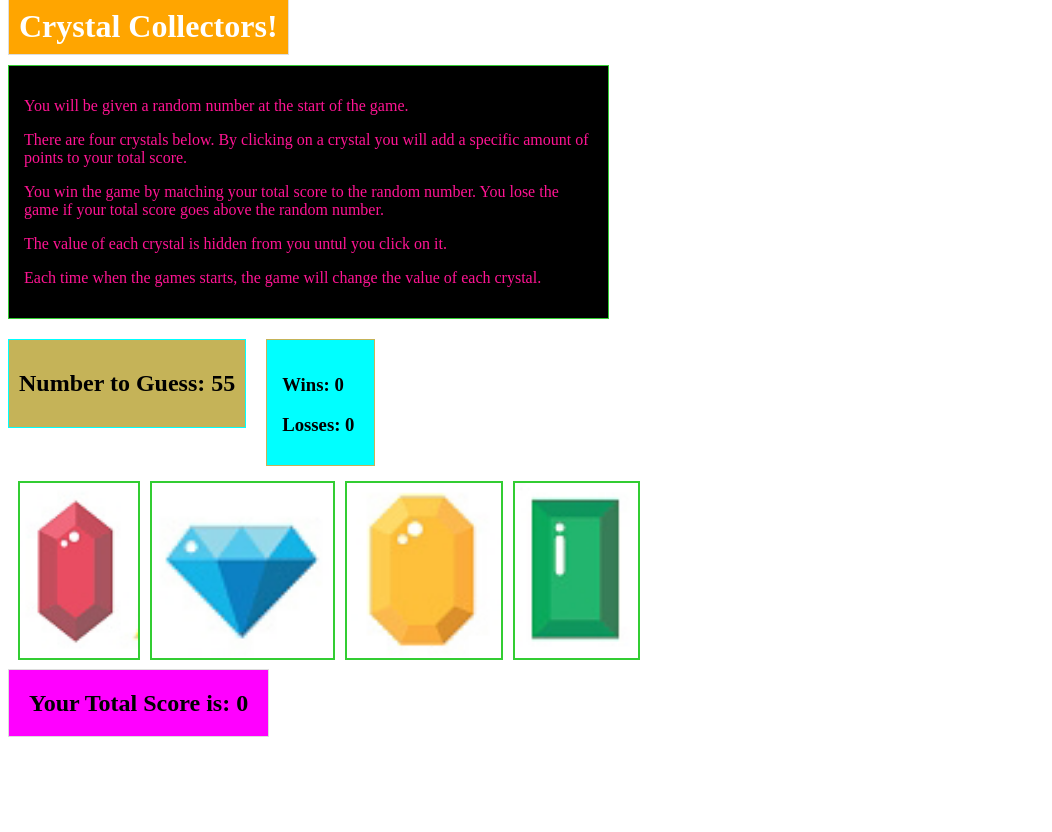
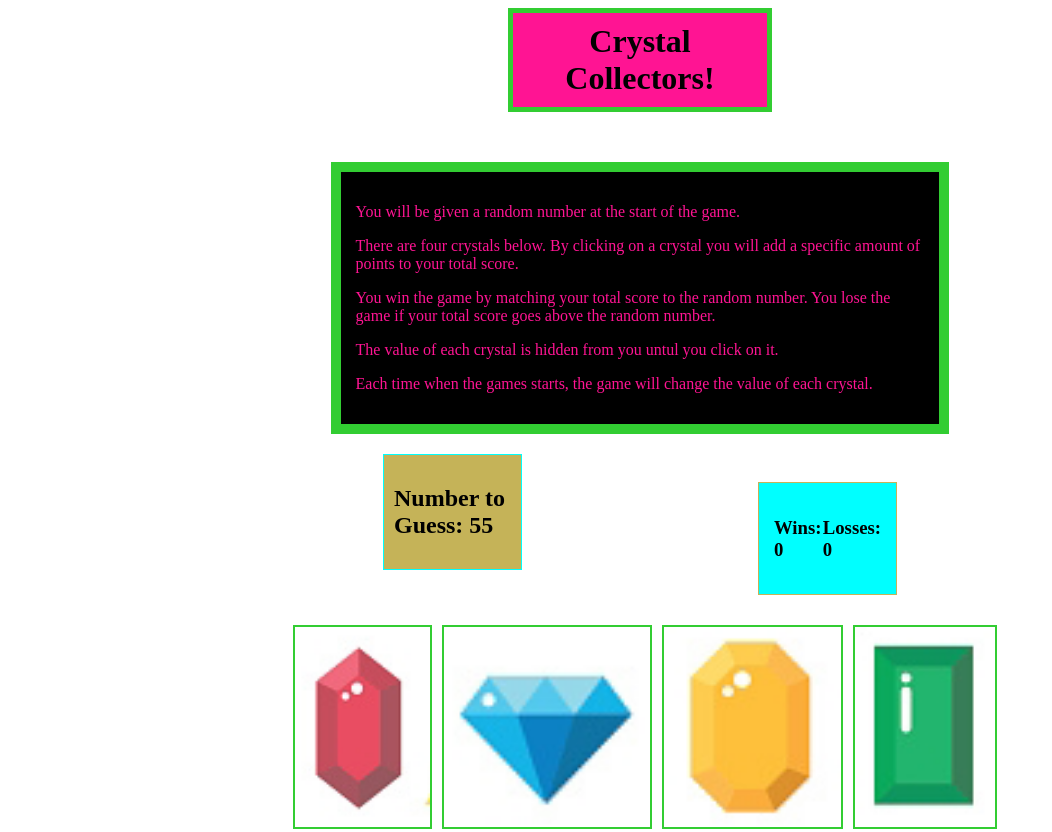
Before and after one commit to geraldperriman/week-4-game, a plain HTML site: page index.html in a window 1280 px wide. Shown: the top 832 px of the page, without its empty margins (0-1052 px from the left). Before the commit the page ends 800 px from the top, so only its background shows below. Drawn offline with nearby package versions, Linux system fonts and the light colour scheme.

Commit message:
draft-final

```diff
--- a/assets/css/style.css
+++ b/assets/css/style.css
@@ -4,12 +4,14 @@ body {
 }
 
 h1 {
-	background-color: orange;
-	color: white;
-	display:inline;
+	background-color: #FF1493;
+	color: black;
+	display:block;
 	padding: 10px;
-	margin-bottom: 30px;
-	border: solid 1px #ddd;
+	margin:0 auto;
+	margin-left: 500px;
+	margin-right: 500px;
+	border: solid 5px #32CD32;
 	text-align: center;
 }
 
@@ -26,26 +28,34 @@ h1 {
 	width: 45%;
 	clear:both;
 	padding: 15px;
-	margin-top: 20px;
-	border: solid 1px #32CD32;
+	margin: 0 auto;
+	margin-top: 50px;
+	border: solid 10px #32CD32;
 	color: #FF1493;
 }
 
 #guessingNumber {
 	background-color: #C5B358;
-	float: left;
-	display: inline-block;
+	display: flex;
+	justify-content:center;
+	align-items: center;
 	padding: 10px;
 	margin-top: 20px;
+	margin-left: 375px;
+	margin-right: 750px;
 	border: solid 1px #00FFFF;
 }
 
 #scoreboard {
 	background-color: #00FFFF;
-	display: inline-block;
-	padding: 15px 20px 10px 15px;
-	margin-top: 20px;
-	margin-left: 20px;
+	display: flex;
+	justify-content:center;
+	align-items: center;
+	margin:0 auto;
+	padding: 15px;
+	margin-top: -88px;
+	margin-left: 750px;
+	margin-right: 375px;
 	border: solid 1px #C5B358;
 
 }
@@ -53,11 +63,16 @@ h1 {
 #crystals {
 	margin-top: 15px;
 	margin-bottom:26px;
+	display: flex;
+	margin: 0 auto;
+	justify-content: center;
+	align-items: center;
+	margin-top: 30px;
 
 }
 
 .crystalImage {
-	height: 175px;
+	height: 200px;
 	border: solid 2px #32CD32;
 	margin-left: 10px;
 }
@@ -68,6 +83,11 @@ h1 {
 }
 
 #totalScore {
+	display:flex;
+	margin:0 auto;
+	justify-content: center;
+	align-items: center;
+	margin-top: 30px;
 	margin-bottom: 50px;
 }
 
```
